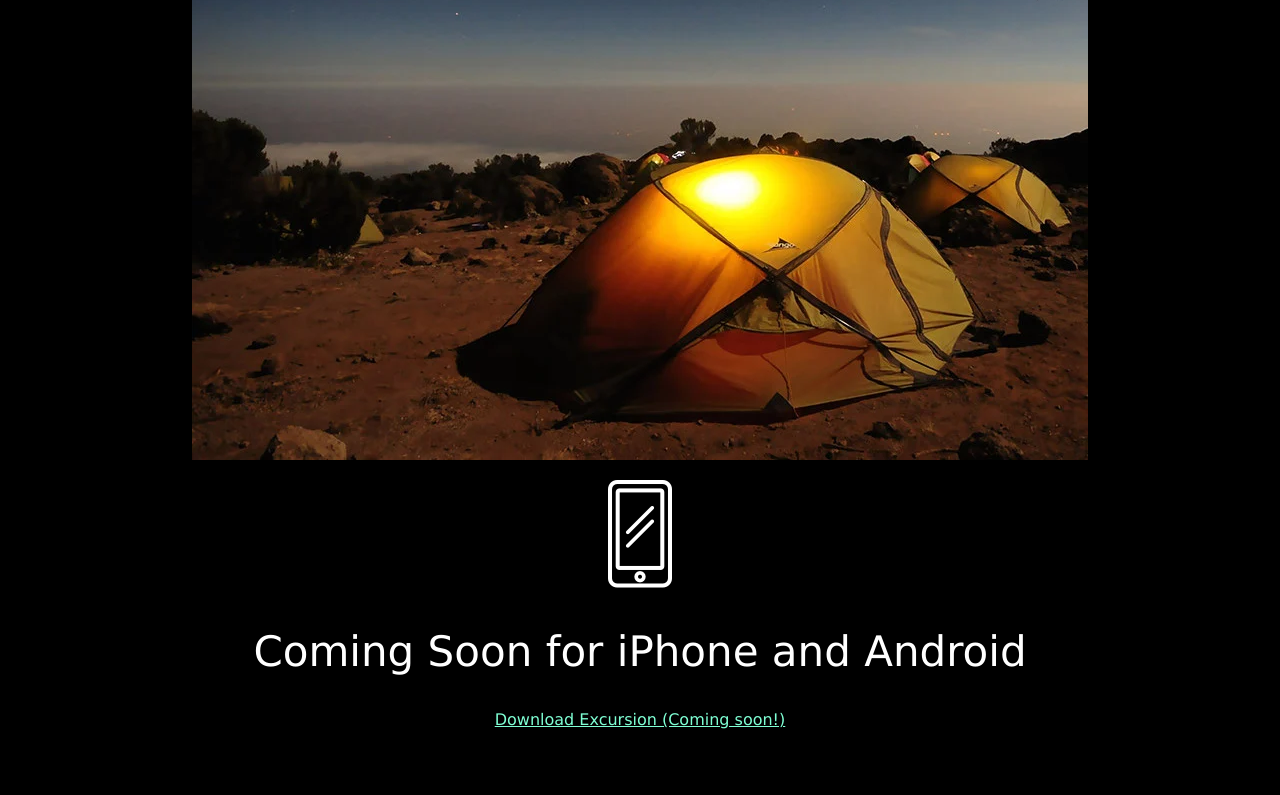
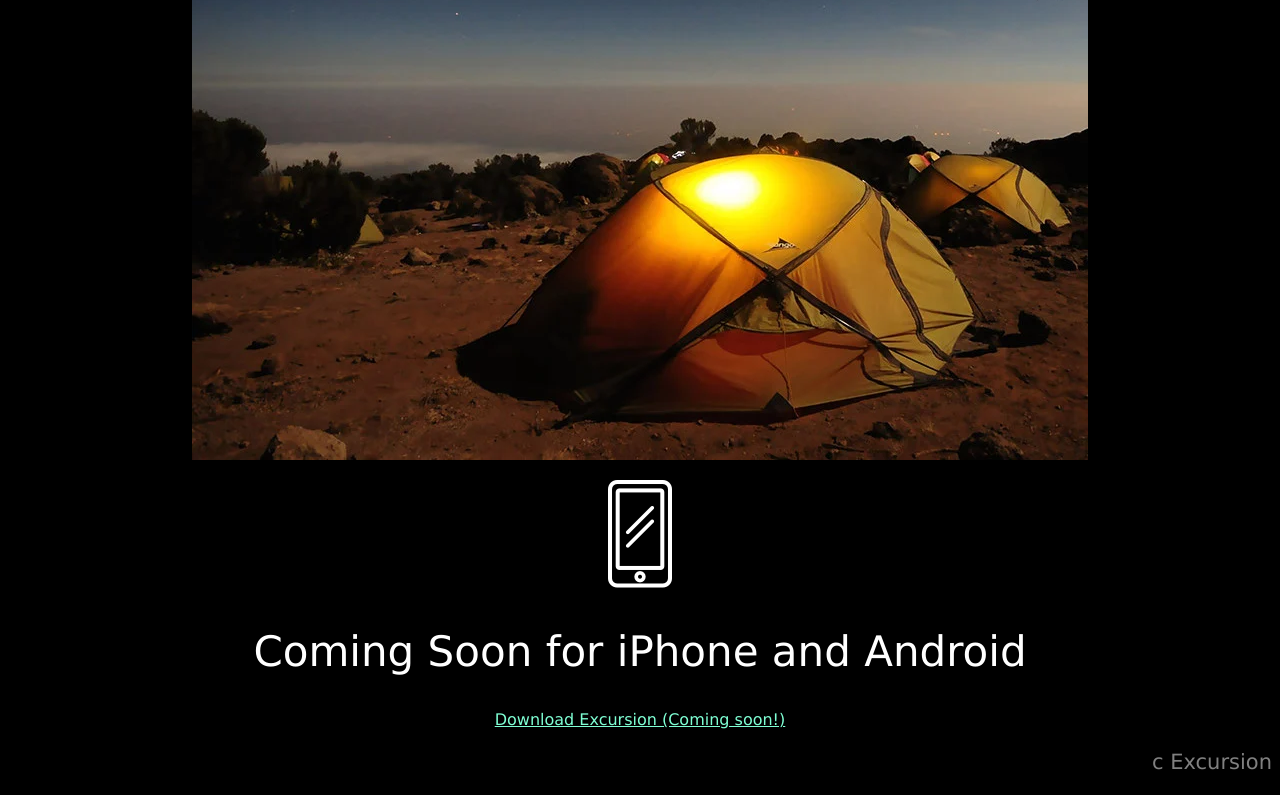
Before and after one commit to magggi19/Excursion, a plain HTML site: page resources/index.html in a window 1280 px wide. Shown: the part 552-1347 px from the top of the page. Before the commit the page ends 1297 px from the top, so only its background shows below. Drawn offline with Linux system fonts and the light colour scheme.

Commit message:
Final push

```diff
--- a/resources/css/style.css
+++ b/resources/css/style.css
@@ -29,3 +29,11 @@ body {
     font-size: 16px;
     color: aquamarine;
 }
+
+/* Footer */
+
+.footer {
+    color: grey;
+    font-size: 21px;
+    text-align: right;
+}
--- a/resources/index.html
+++ b/resources/index.html
@@ -19,5 +19,6 @@
 <p><img src="images/phone.webp"></p>
 <h2 class="header--secondary">Coming Soon for iPhone and Android</h2>
 <p><a class="link--cta" href="#">Download Excursion (Coming soon!)</a></p>
+<p class="footer">c Excursion</p>
 </body>
 </html>
```
